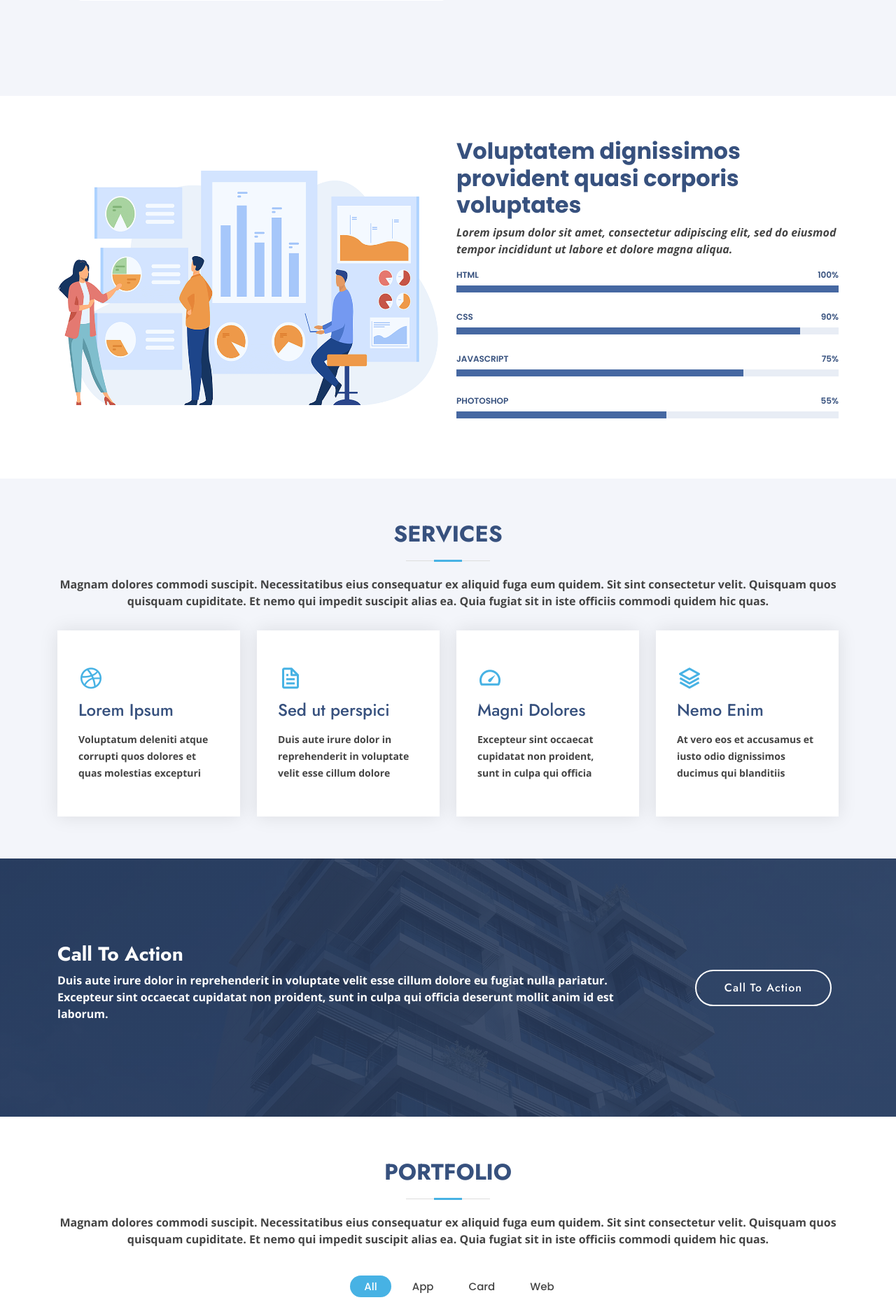
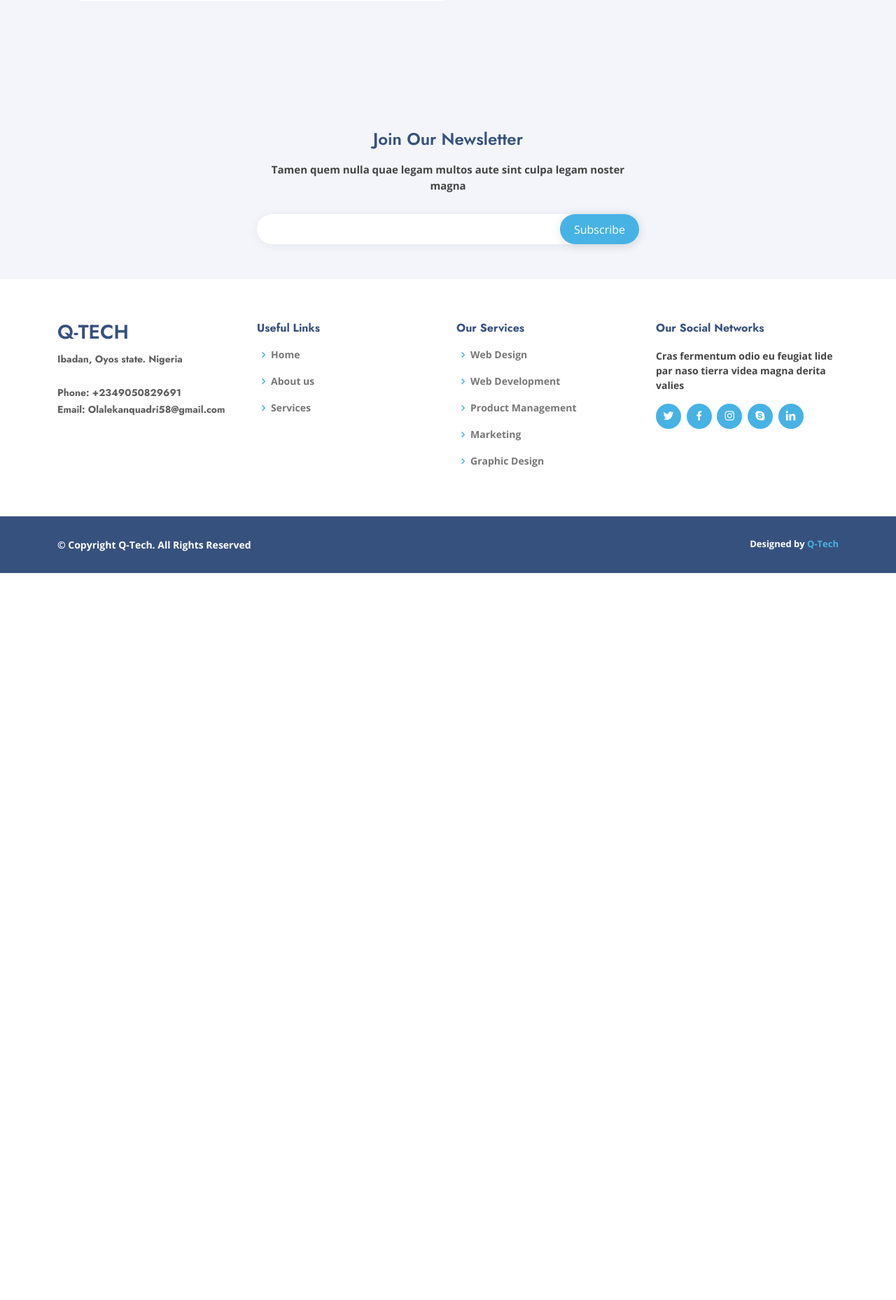
Before and after one commit to Olalekan2040-slack/URL-Shortener, a Flask app: page / in a window 1280 px wide. Shown: the part 1821-3679 px from the top of the page at 70% size. After the commit the page ends 2640 px from the top, so only its background shows below. Run offline with Flask 3, Linux system fonts and the light colour scheme; some libraries are stand-ins or nearby versions.

Commit message:
modified the frontend

```diff
--- a/website/auth.py
+++ b/website/auth.py
@@ -20,7 +20,7 @@ def login_post():
     user = User.query.filter_by(email=email).first()
 
     if not user or not check_password_hash(user.password, password):
-        flash('Please check your login details and try again.')
+        flash('Please check your login details and try again.', category='error')
         return redirect(url_for('auth.login'))
 
     login_user(user, remember=remember)
@@ -39,12 +39,12 @@ def signup_post():
 
     user = User.query.filter_by(username=username).first()
     if user:
-        flash('Usernane already exists')
+        flash('Username already exists',category='error')
         return redirect(url_for('auth.signup'))
 
     email_exists = User.query.filter_by(email=email).first()
     if email_exists:
-        flash("This email is already registered.")
+        flash("This email is already registered.", category='error')
         return redirect(url_for('auth.signup'))
 
 
--- a/website/templates/index.html
+++ b/website/templates/index.html
@@ -290,7 +290,7 @@ That's why we offer a streamlined solution that transforms lengthy URLs into con
     </section><!-- End Why Us Section -->
 
     <!-- ======= Skills Section ======= -->
-    <section id="skills" class="skills">
+    <!-- <section id="skills" class="skills">
       <div class="container" data-aos="fade-up">
 
         <div class="row">
@@ -343,7 +343,7 @@ That's why we offer a streamlined solution that transforms lengthy URLs into con
     </section><!-- End Skills Section -->
 
     <!-- ======= Services Section ======= -->
-    <section id="services" class="services section-bg">
+    <!-- <section id="services" class="services section-bg">
       <div class="container" data-aos="fade-up">
 
         <div class="section-title">
@@ -387,10 +387,12 @@ That's why we offer a streamlined solution that transforms lengthy URLs into con
         </div>
 
       </div>
-    </section><!-- End Services Section -->
+    </section> -->
+
+    <!-- End Services Section -->
 
     <!-- ======= Cta Section ======= -->
-    <section id="cta" class="cta">
+    <!-- <section id="cta" class="cta">
       <div class="container" data-aos="zoom-in">
 
         <div class="row">
@@ -404,10 +406,12 @@ That's why we offer a streamlined solution that transforms lengthy URLs into con
         </div>
 
       </div>
-    </section><!-- End Cta Section -->
+    </section>
+     -->
+    <!-- End Cta Section -->
 
     <!-- ======= Portfolio Section ======= -->
-    <section id="portfolio" class="portfolio">
+    <!-- <section id="portfolio" class="portfolio">
       <div class="container" data-aos="fade-up">
 
         <div class="section-title">
@@ -517,10 +521,12 @@ That's why we offer a streamlined solution that transforms lengthy URLs into con
         </div>
 
       </div>
-    </section><!-- End Portfolio Section -->
+    </section> -->
+
+    <!-- End Portfolio Section -->
 
     <!-- ======= Team Section ======= -->
-    <section id="team" class="team section-bg">
+    <!-- <section id="team" class="team section-bg">
       <div class="container" data-aos="fade-up">
 
         <div class="section-title">
@@ -601,10 +607,11 @@ That's why we offer a streamlined solution that transforms lengthy URLs into con
         </div>
 
       </div>
-    </section><!-- End Team Section -->
+    </section> -->
+    <!-- End Team Section -->
 
     <!-- ======= Pricing Section ======= -->
-    <section id="pricing" class="pricing">
+    <!-- <section id="pricing" class="pricing">
       <div class="container" data-aos="fade-up">
 
         <div class="section-title">
@@ -665,7 +672,7 @@ That's why we offer a streamlined solution that transforms lengthy URLs into con
     </section><!-- End Pricing Section -->
 
     <!-- ======= Frequently Asked Questions Section ======= -->
-    <section id="faq" class="faq section-bg">
+    <!-- <section id="faq" class="faq section-bg">
       <div class="container" data-aos="fade-up">
 
         <div class="section-title">
@@ -724,10 +731,12 @@ That's why we offer a streamlined solution that transforms lengthy URLs into con
         </div>
 
       </div>
-    </section><!-- End Frequently Asked Questions Section -->
+    </section>
+     -->
+    <!-- End Frequently Asked Questions Section -->
 
     <!-- ======= Contact Section ======= -->
-    <section id="contact" class="contact">
+    <!-- <section id="contact" class="contact">
       <div class="container" data-aos="fade-up">
 
         <div class="section-title">
@@ -794,7 +803,7 @@ That's why we offer a streamlined solution that transforms lengthy URLs into con
         </div>
 
       </div>
-    </section><!-- End Contact Section -->
+    </section>End Contact Section  -->
 
   </main><!-- End #main -->
 
@@ -820,13 +829,11 @@ That's why we offer a streamlined solution that transforms lengthy URLs into con
         <div class="row">
 
           <div class="col-lg-3 col-md-6 footer-contact">
-            <h3>Arsha</h3>
+            <h3>Q-Tech</h3>
             <p>
-              A108 Adam Street <br>
-              New York, NY 535022<br>
-              United States <br><br>
-              <strong>Phone:</strong> +1 5589 55488 55<br>
-              <strong>Email:</strong> info@example.com<br>
+             Ibadan, Oyos state. Nigeria <br><br>
+              <strong>Phone:</strong> +2349050829691<br>
+              <strong>Email:</strong> Olalekanquadri58@gmail.com<br>
             </p>
           </div>
 
@@ -836,8 +843,8 @@ That's why we offer a streamlined solution that transforms lengthy URLs into con
               <li><i class="bx bx-chevron-right"></i> <a href="#">Home</a></li>
               <li><i class="bx bx-chevron-right"></i> <a href="#">About us</a></li>
               <li><i class="bx bx-chevron-right"></i> <a href="#">Services</a></li>
-              <li><i class="bx bx-chevron-right"></i> <a href="#">Terms of service</a></li>
-              <li><i class="bx bx-chevron-right"></i> <a href="#">Privacy policy</a></li>
+              <!-- <li><i class="bx bx-chevron-right"></i> <a href="#">Terms of service</a></li>
+              <li><i class="bx bx-chevron-right"></i> <a href="#">Privacy policy</a></li> -->
             </ul>
           </div>
 
@@ -870,14 +877,14 @@ That's why we offer a streamlined solution that transforms lengthy URLs into con
 
     <div class="container footer-bottom clearfix">
       <div class="copyright">
-        &copy; Copyright <strong><span>Arsha</span></strong>. All Rights Reserved
+        &copy; Copyright <strong><span>Q-Tech</span></strong>. All Rights Reserved
       </div>
       <div class="credits">
         <!-- All the links in the footer should remain intact. -->
         <!-- You can delete the links only if you purchased the pro version. -->
         <!-- Licensing information: https://bootstrapmade.com/license/ -->
         <!-- Purchase the pro version with working PHP/AJAX contact form: https://bootstrapmade.com/arsha-free-bootstrap-html-template-corporate/ -->
-        Designed by <a href="https://bootstrapmade.com/">BootstrapMade</a>
+        Designed by <a href="https://bootstrapmade.com/">Q-Tech</a>
       </div>
     </div>
   </footer><!-- End Footer -->
--- a/website/views.py
+++ b/website/views.py
@@ -25,12 +25,12 @@ def index():
 
 def generate_short_url():
     characters = string.ascii_letters + string.digits
-    short_url = ''.join(random.choice(characters) for _ in range(6))
+    short_url = ''.join(random.choice(characters) for _ in range(3))
     return short_url
 
 def generate_qr(data):
     qr = qrcode.QRCode(version=1,
-        box_size=10,
+        box_size=5,
         border=5)
     qr.add_data(data)
     qr.make(fit=True)
```
Also changed, not shown: website/__init__.py (+7 -4 lines), website/templates/dashboard.html (+40 -20 lines), website/templates/login.html (+19 -0 lines), website/templates/result.html (+25 -18 lines), website/templates/signup.html (+5 -6 lines).
